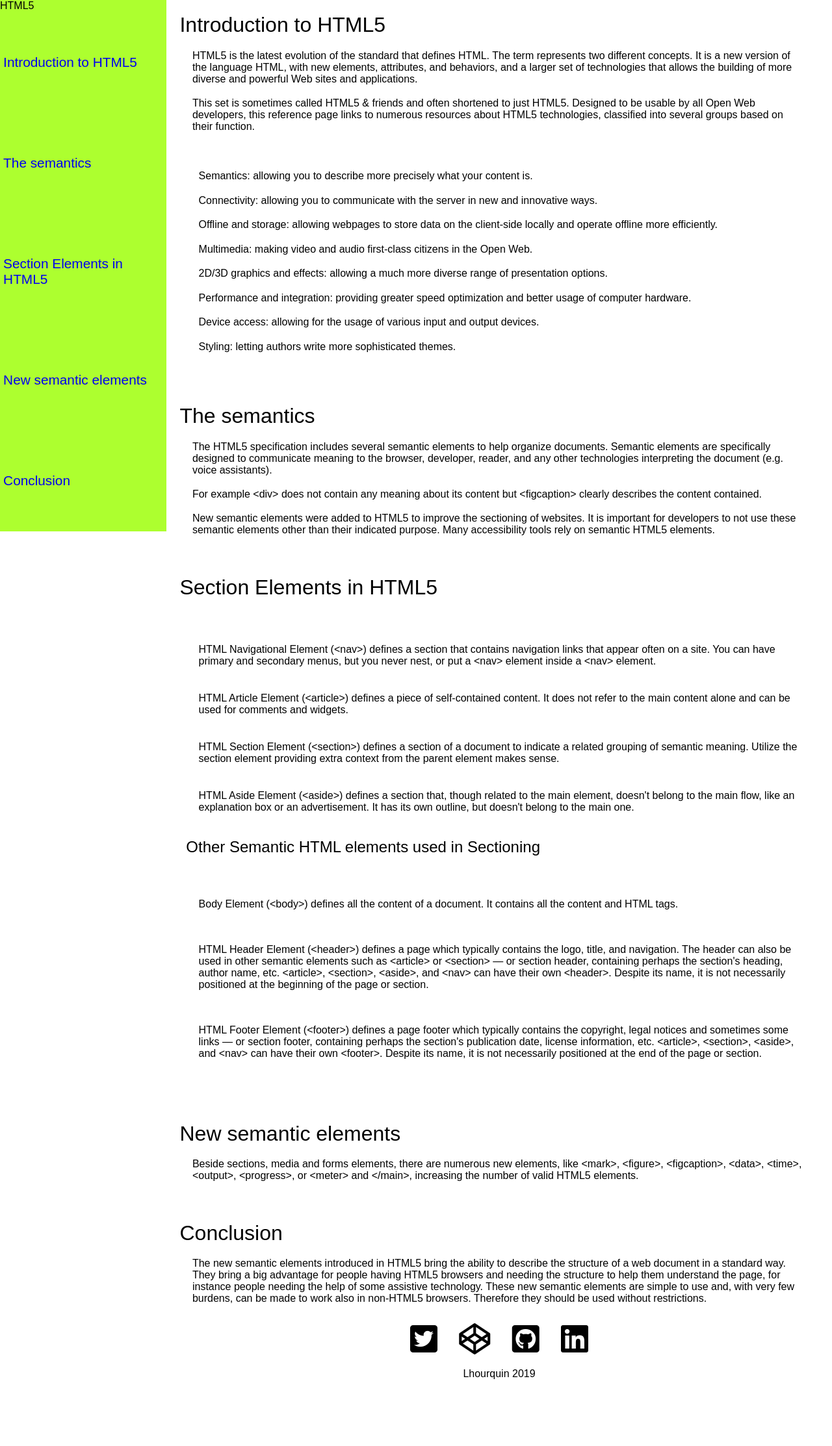
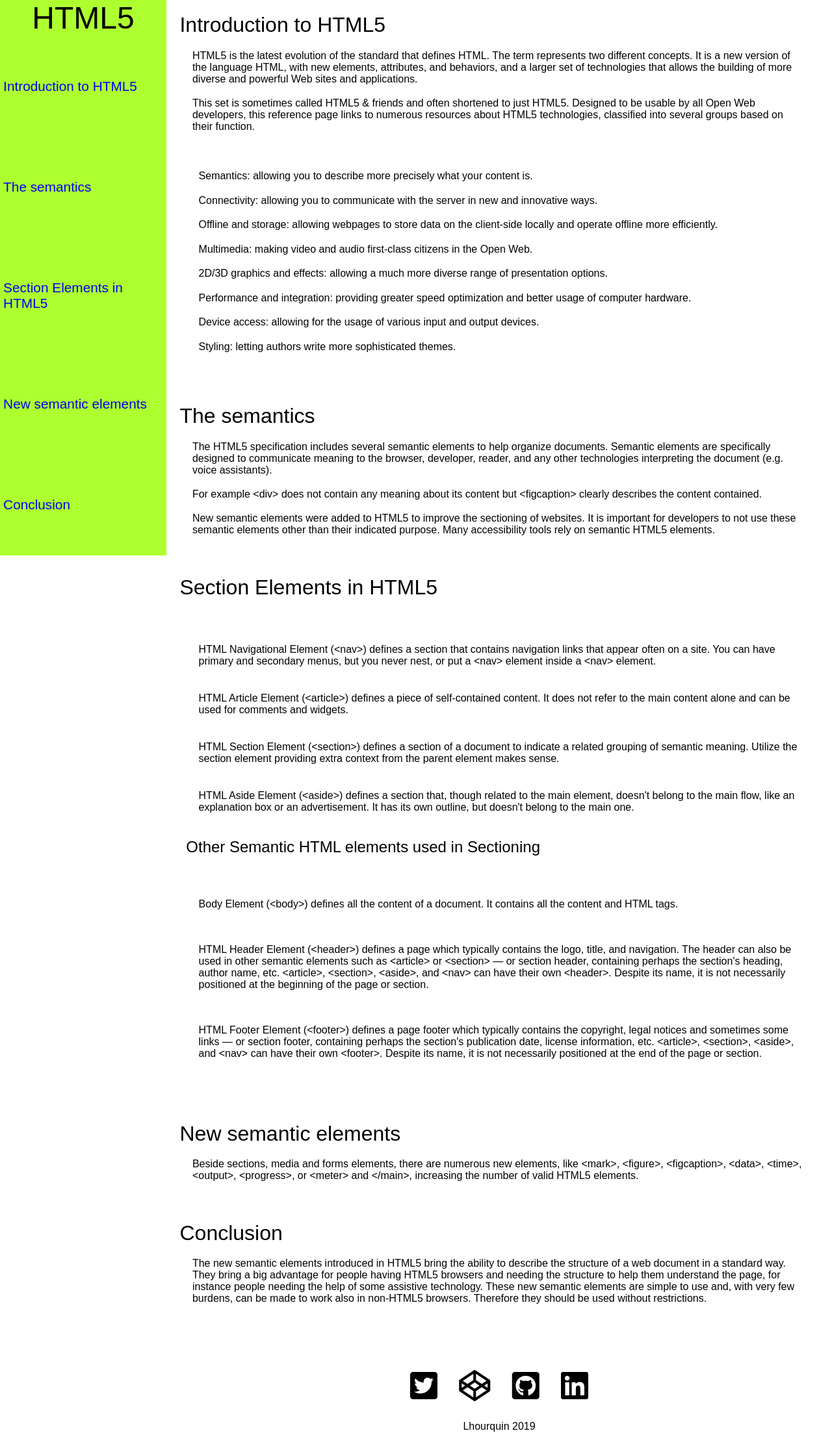
Before and after one commit to Lhourquin/Technical-Documentation-Page, a plain HTML site: page index.html in a window 1280 px wide. Shown: the whole page at 65% size. Before the commit the page ends 2155 px from the top, so only its background shows below. Drawn offline with Linux system fonts and the light colour scheme.

Commit message:
change font-size for h1, color for hover on footer and add flex direction for footer

```diff
--- a/main.css
+++ b/main.css
@@ -19,12 +19,15 @@ body{
     width:20%;
 
 }
+.header__navbar__header{
+    font-size:3rem;
+    text-align: center;
+}
 .navbar__ul{
     height:100vh;
     display: flex;
     flex-direction: column;
     justify-content: space-around;
-    z-index: 1;
     margin-left: 2%;
 }
 .nav-link{
@@ -57,6 +60,7 @@ body{
     padding: 2%;
 }
 .footer{
+    margin-top: 5%;
     grid-column: 2;
     width:100%;
     height:80%;
@@ -85,7 +89,7 @@ body{
     transition: all .2s ease-in-out;
 }
 .icon:hover{
-    color : whitesmoke;
+    color : greenyellow;
     transition: all .1s ease-in-out;
     transform: scale(1.09);
 }
```
